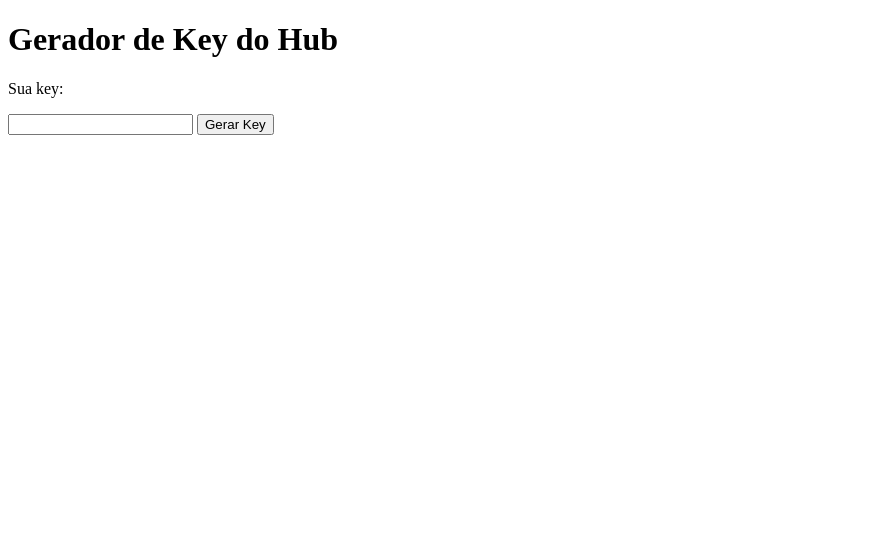
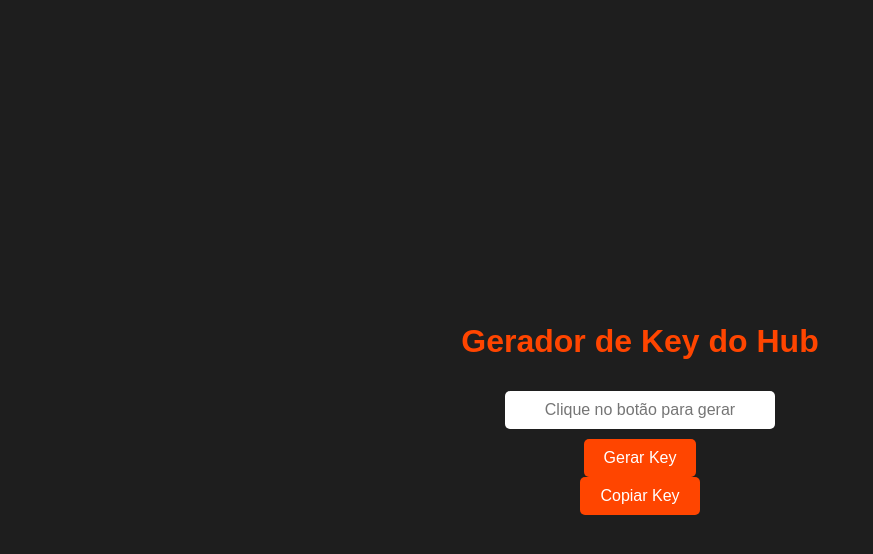
Before and after one commit to emanuelconrado73-crypto/hub-key, a plain HTML site: page Index.html in a window 1280 px wide. Shown: the whole page, without its empty margins (0-873 px from the left). Drawn offline with Linux system fonts and the light colour scheme.

Commit message:
Update Index.html

```diff
--- a/Index.html
+++ b/Index.html
@@ -2,23 +2,38 @@
 <html lang="pt-br">
 <head>
     <meta charset="UTF-8">
-    <title>Hub Key</title>
+    <title>Gerador de Key do Hub</title>
+    <style>
+        body { font-family: Arial, sans-serif; background: #1e1e1e; color: #fff; display:flex; flex-direction:column; align-items:center; justify-content:center; height:100vh; }
+        h1 { color: #ff4500; }
+        input { width: 250px; padding: 10px; margin:10px 0; font-size:16px; border-radius:5px; border:none; text-align:center; }
+        button { padding:10px 20px; font-size:16px; border:none; border-radius:5px; background:#ff4500; color:#fff; cursor:pointer; transition:0.2s; }
+        button:hover { background:#ff6347; }
+    </style>
 </head>
 <body>
     <h1>Gerador de Key do Hub</h1>
-    <p>Sua key:</p>
-    <input type="text" id="keyField" readonly>
+    <input type="text" id="keyField" readonly placeholder="Clique no botão para gerar">
     <button onclick="gerarKey()">Gerar Key</button>
+    <button onclick="copiarKey()">Copiar Key</button>
 
     <script>
         function gerarKey() {
             let chars = "ABCDEFGHIJKLMNOPQRSTUVWXYZ0123456789";
             let key = "";
-            for(let i=0; i<12; i++){
+            for(let i=0;i<12;i++){
                 key += chars.charAt(Math.floor(Math.random()*chars.length));
             }
             document.getElementById("keyField").value = key;
         }
+
+        function copiarKey() {
+            let keyInput = document.getElementById("keyField");
+            keyInput.select();
+            keyInput.setSelectionRange(0, 99999);
+            document.execCommand("copy");
+            alert("Key copiada: " + keyInput.value);
+        }
     </script>
 </body>
 </html>
```
